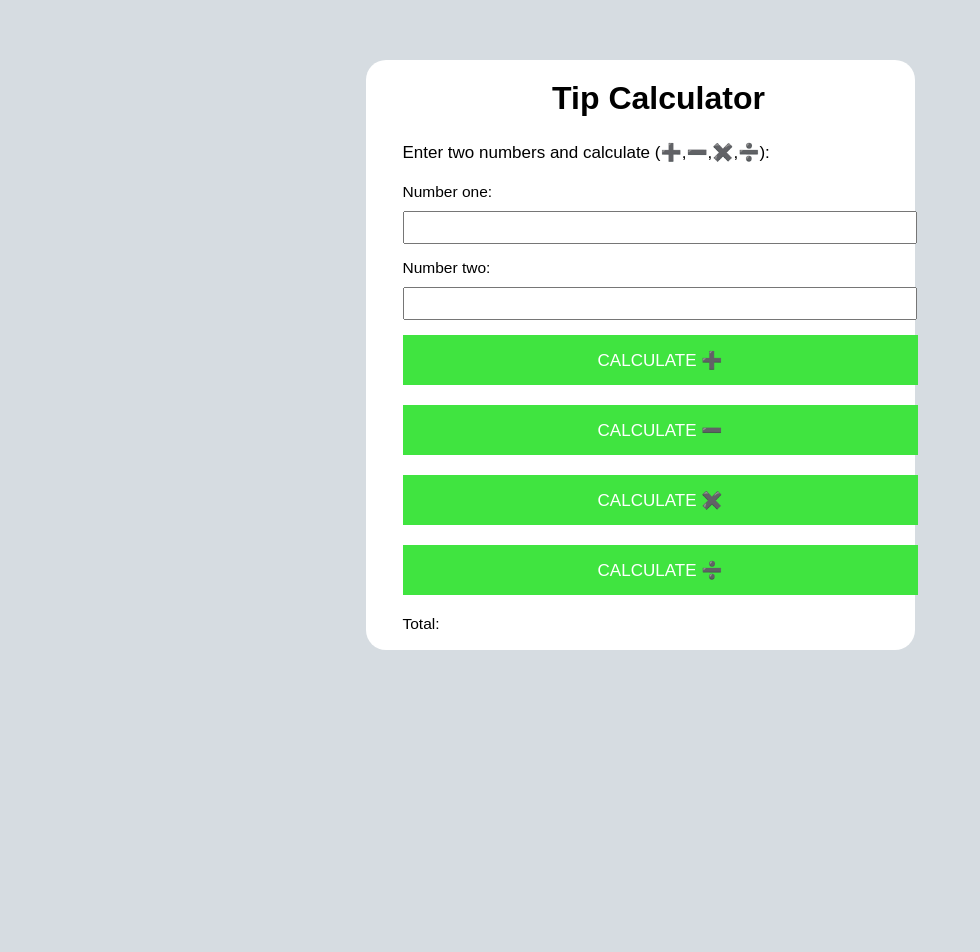
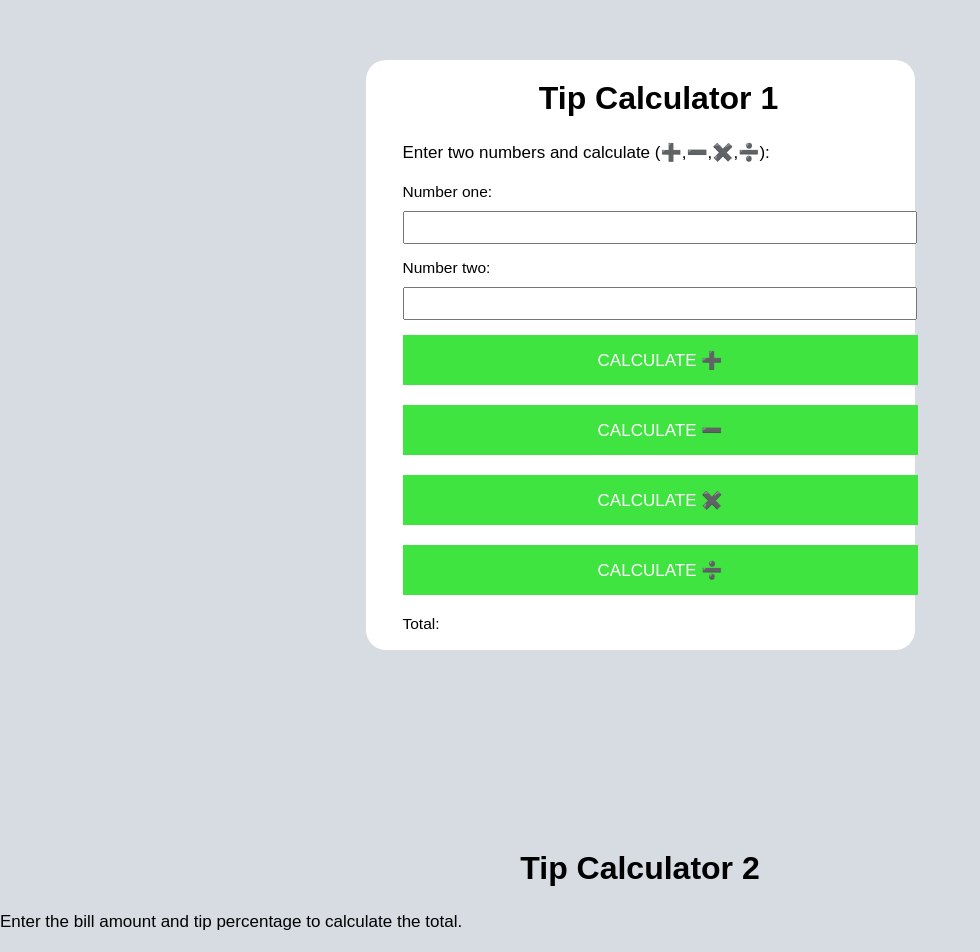
Before and after one commit to Luka-Popovic06/Calculator, a plain HTML site: page index.html in a window 1280 px wide. Shown: the part 140-1092 px from the top of the page, without its empty margins (0-980 px from the left). Before the commit the page ends 990 px from the top, so only its background shows below. Drawn offline with Linux system fonts and the light colour scheme.

Commit message:
Adding h1 and p

```diff
--- a/index.html
+++ b/index.html
@@ -7,9 +7,10 @@
     <link rel="stylesheet" href="style.css" />
   </head>
   <body>
-    <form>
-      <h1>Tip Calculator</h1>
-      <p>Enter two numbers and calculate (➕,➖,✖️,➗):</p>
+    <div id="container">
+      <form id="form-1">
+        <h1 id="h1-1">Tip Calculator 1</h1>
+        <p id="p-1">Enter two numbers and calculate (➕,➖,✖️,➗):</p>
         <div class="flexbox">
           <label for="number-one">Number one:</label>
           <input type="number" id="number-one" name="number-one" />
@@ -27,6 +28,13 @@
           <span id="total"></span>
         </div>
       </form>
+      <form id="form-2">
+        <h1 id="h1-1">Tip Calculator 2</h1>
+        <p id="p-1">
+          Enter the bill amount and tip percentage to calculate the total.
+        </p>
+      </form>
+    </div>
     <script src="script.js"></script>
   </body>
 </html>
--- a/style.css
+++ b/style.css
@@ -6,7 +6,7 @@ body {
   background-color: rgb(214, 220, 225);
   font-family: sans-serif;
 }
-form {
+#form-1 {
   width: 40%;
   height: 550px;
   margin: 200px auto;
@@ -14,11 +14,11 @@ form {
   border-radius: 20px;
   background-color: #fff;
 }
-h1 {
+#h1-1 {
   text-align: center;
   margin-bottom: 25px;
 }
-p {
+#p-1 {
   font-size: 17px;
   margin-bottom: 20px;
 }
@@ -51,3 +51,4 @@ button:hover {
   background-color: rgb(31, 95, 31);
   transition: 0.2s;
 }
+/**/
```
Lines whose indentation alone changed are shown as unchanged.
